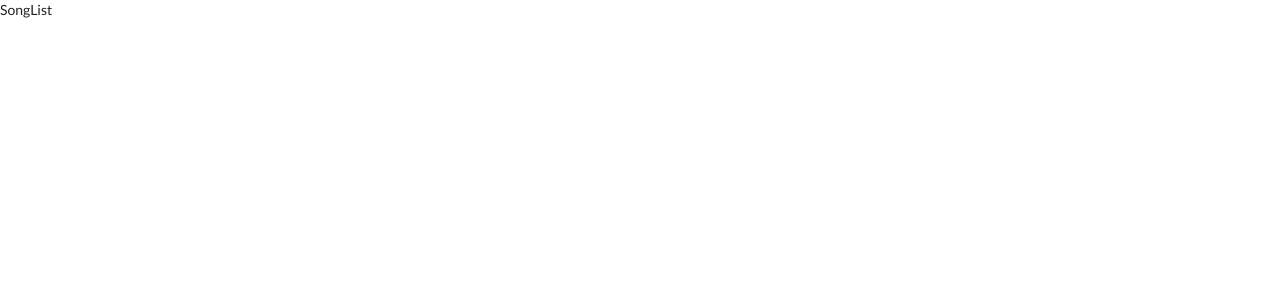
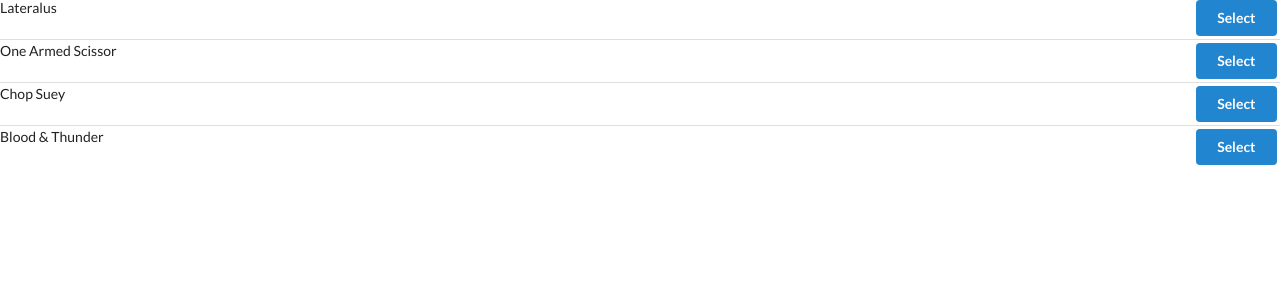
Before and after one commit to edmelech/react-songs, a React (Create React App) app: page / in a window 1280 px wide. Shown: the top 300 px of the page. Built offline with nearby package versions, Linux system fonts and the light colour scheme.

Commit message:
add helper method to song list component

```diff
--- a/src/components/SongList.js
+++ b/src/components/SongList.js
@@ -2,9 +2,28 @@
 import { connect } from 'react-redux';
 
 class SongList extends Component {
+  renderList() {
+    return this.props.songs.map((song) => {
+      return (
+          <div className="item" key={song.title}>
+            <div className="right floated content">
+              <button className="ui button primary">
+                Select
+              </button>
+            </div>
+            <div className="content">{song.title}</div>
+          </div>
+        );
+    });
+  }
+
   render() {
-    return <div>SongList</div>;
+    return <div className="ui divided list">{this.renderList()}</div>;
   }
 }
 
-export default connect()(SongList);
+const mapStateToProps = (state) => {
+  return { songs: state.songs };
+}
+
+export default connect(mapStateToProps)(SongList);
--- a/src/reducers/index.js
+++ b/src/reducers/index.js
@@ -2,10 +2,10 @@
 
 const songsReducer = () => {
   return [
-    { title: 'No Scrubs', duration: '4:05' },
-    { title: 'Macarena', duration: '2:30' },
-    { title: 'All Star', duration: '3:15' },
-    { title: 'I Want it That Way', duration: '1:45' }
+    { title: 'Lateralus', duration: '4:05' },
+    { title: 'One Armed Scissor', duration: '2:30' },
+    { title: 'Chop Suey', duration: '3:15' },
+    { title: 'Blood & Thunder', duration: '1:45' }
   ];
 };
 
```
